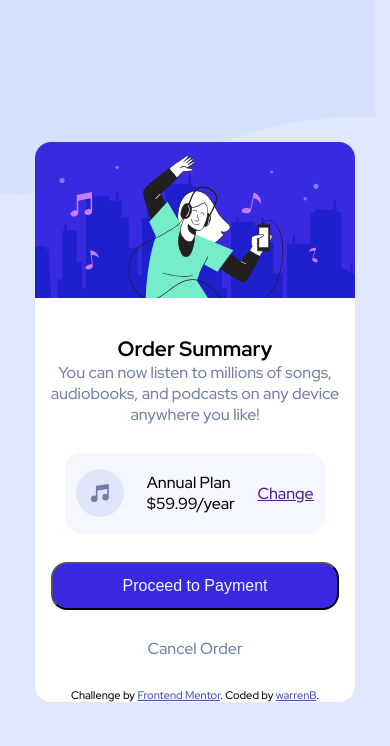
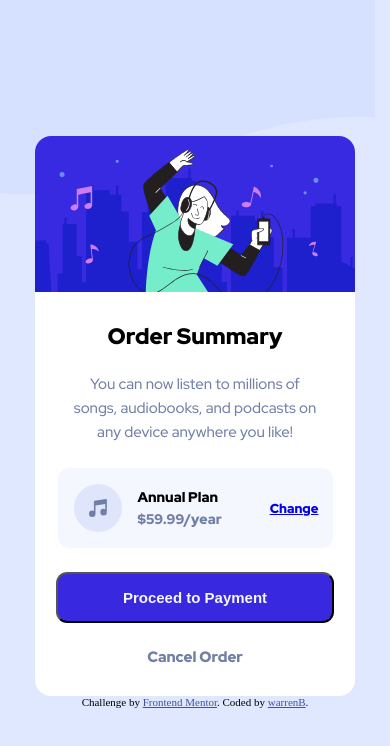
Before and after one commit to warrenbarney/order-summary-component-main, a plain HTML site: page index.html in a window 390 px wide. Drawn offline with Linux system fonts and the light colour scheme.

Commit message:
mobile close

```diff
--- a/index.html
+++ b/index.html
@@ -28,7 +28,12 @@
         </p>
       </div>
       <div class="block-2">
-        <svg xmlns="http://www.w3.org/2000/svg" width="48" height="48">
+        <svg
+          class="icon"
+          xmlns="http://www.w3.org/2000/svg"
+          width="48"
+          height="48"
+        >
           <g fill="none" fill-rule="evenodd">
             <circle cx="24" cy="24" r="24" fill="#DFE6FB" />
             <path
@@ -39,19 +44,19 @@
           </g>
         </svg>
         <div class="box">
-          <div class="plan">Annual Plan</div>
-          <div class="price">$59.99/year</div>
+          <p class="plan">Annual Plan</p>
+          <p class="price">$59.99/year</p>
         </div>
-        <a href="">Change</a>
+        <a class="change" href="#0">Change</a>
       </div>
       <button>Proceed to Payment</button>
-      <a class="cancel" href="">Cancel Order</a>
-      <div class="attribution">
-        Challenge by
-        <a href="https://www.frontendmentor.io?ref=challenge" target="_blank"
-          >Frontend Mentor</a
-        >. Coded by <a href="#">warrenB</a>.
-      </div>
+      <a class="cancel" href="#0">Cancel Order</a>
     </main>
+    <div class="attribution">
+      Challenge by
+      <a href="https://www.frontendmentor.io?ref=challenge" target="_blank"
+        >Frontend Mentor</a
+      >. Coded by <a href="#0">warrenB</a>.
+    </div>
   </body>
 </html>
--- a/styles.scss
+++ b/styles.scss
@@ -30,12 +30,12 @@ body {
 
 main {
   background-color: $kinda_pale_blue;
-
+  font-size: 15px;
   display: flex;
   flex-direction: column;
   border-radius: 1rem;
   align-items: center;
-  justify-content: space-between;
+  // justify-content: space-between;
   width: 320px;
   height: 35rem;
   font-family: $font-fam;
@@ -51,34 +51,66 @@ img {
   text-align: center;
 
   h1 {
-    font-size: 1.3rem;
+    font-size: 1.4rem;
+    margin: 1.3rem;
+    font-weight: 900;
   }
   p {
+    margin: 0 2rem;
     color: $desaturated_blue;
+    font-size: 15px;
+    line-height: 1.6;
   }
 }
 .block-2 {
   display: flex;
-  justify-content: space-around;
+  // justify-content: space-around;
   align-items: center;
-
-  width: 260px;
+  margin: 1.5rem;
+  width: 275px;
   height: 5rem;
-  border-radius: 1em;
+  border-radius: 0.75em;
   background-color: $very_pale_blue;
   // border: 1px dotted blue;
 }
+.icon {
+  margin: 1rem;
+}
+.plan {
+  font-size: 14px;
+  font-weight: 900;
+  margin-bottom: 0.25rem;
+}
+.price {
+  font-size: 14px;
+  font-weight: 900;
+  color: $desaturated_blue;
+}
+.change {
+  margin-left: 3rem;
+  font-size: 13px;
+  font-weight: 900;
+}
+.change:hover {
+  text-decoration: none;
+}
+
 button {
   font-size: 1rem;
-  height: 3rem;
-  width: 90%;
-  border-radius: 1em;
+  height: 3.2rem;
+  width: 87%;
+  border-radius: 0.75em;
   background-color: $bright_blue;
   color: $very_pale_blue;
+  font-weight: 700;
+  font-size: 15px;
 }
 .cancel {
   text-decoration: none;
   color: $desaturated_blue;
+  font-weight: 900;
+  padding: 1.5rem;
+  font-size: 15px;
 }
 
 .attribution {
```
Also changed, not shown: styles.css, 1 other file.
